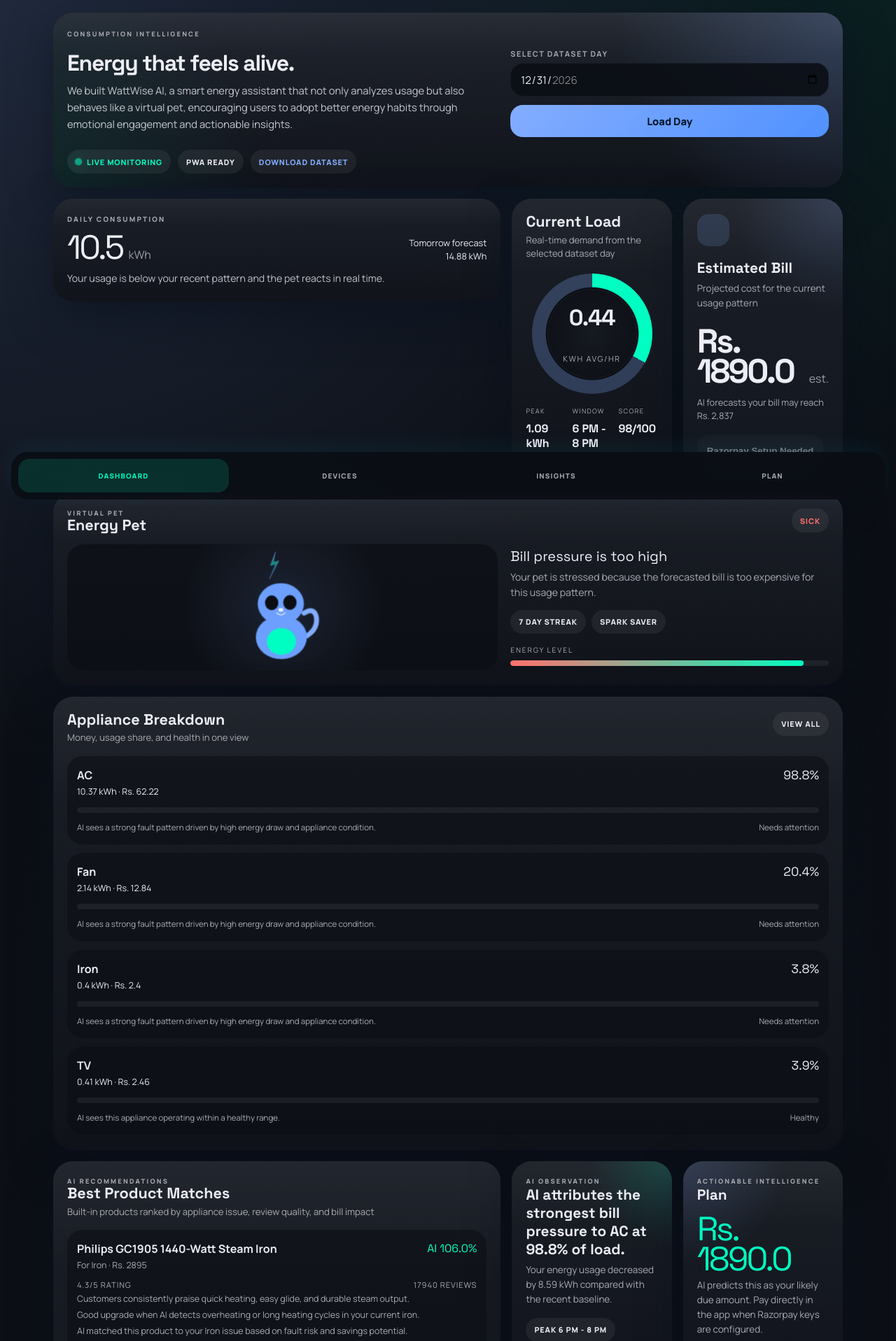
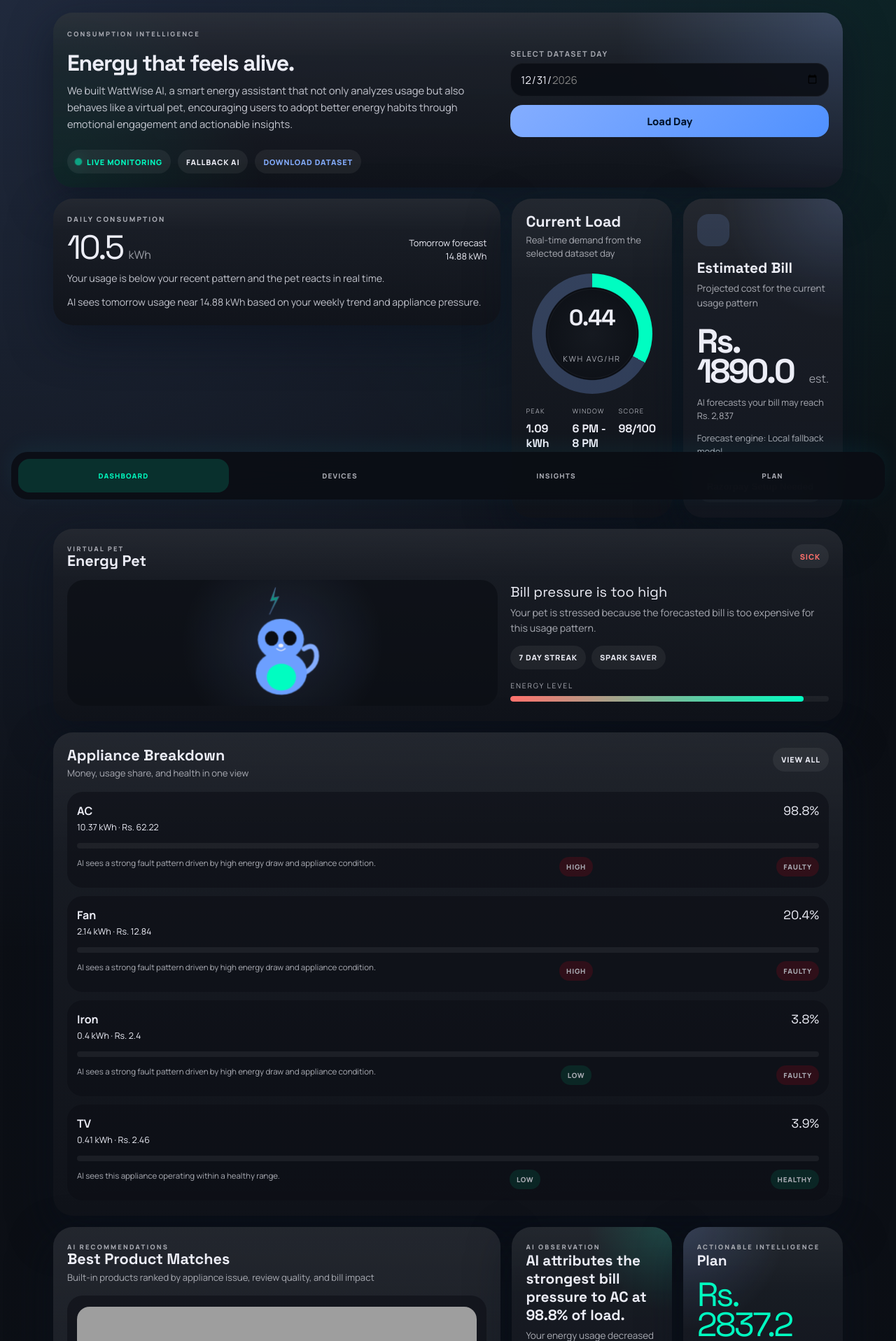
Before and after one commit to JohnBeniel45/whattwiseai, a Flask app: page / in a window 1280 px wide. Shown: the part 72-1989 px from the top of the page at 70% size. Run offline with Flask 3, Linux system fonts and the light colour scheme; some libraries are stand-ins or nearby versions; grey boxes are pictures that could not be loaded.

Commit message:
add gemini ai insights and product cards

```diff
--- a/app.py
+++ b/app.py
@@ -7,7 +7,7 @@ import hmac
 import json
 import math
 import os
-from urllib import error, request as urllib_request
+from urllib import error, parse as urllib_parse, request as urllib_request
 
 app = Flask(__name__)
 
@@ -35,6 +35,7 @@ PRODUCT_CATALOG = [
         "review_summary": "Customers consistently praise quick heating, easy glide, and durable steam output.",
         "why_it_fits": "Good upgrade when AI detects overheating or long heating cycles in your current iron.",
         "url": "https://www.amazon.in/Philips-GC1905-Steam-Iron-Blue/dp/B00TO7K5JC",
+        "image_url": "https://m.media-amazon.com/images/I/61x4kR0Q7SL._SL1500_.jpg",
     },
     {
         "id": "ac-voltas-185v-vectra",
@@ -46,6 +47,7 @@ PRODUCT_CATALOG = [
         "review_summary": "Strong reviews mention efficient cooling, inverter savings, and stable performance in Indian summers.",
         "why_it_fits": "A high-efficiency replacement when AI sees heavy AC-driven bills and cooling inefficiency.",
         "url": "https://www.amazon.in/Voltas-Adjustable-Inverter-Copper-VECTRA/dp/B0D17TV7FN",
+        "image_url": "https://m.media-amazon.com/images/I/61Wfg2f8d8L._SL1500_.jpg",
     },
 ]
 
@@ -209,6 +211,73 @@ def ai_bill_forecast(total_usage, weekly_history, appliance_rows):
     }
 
 
+def gemini_config():
+    return {
+        "api_key": os.getenv("GEMINI_API_KEY", ""),
+        "model": os.getenv("GEMINI_MODEL", "gemini-2.5-flash"),
+    }
+
+
+def extract_gemini_text(payload):
+    candidates = payload.get("candidates", [])
+    if not candidates:
+        return ""
+    parts = candidates[0].get("content", {}).get("parts", [])
+    text_segments = [part.get("text", "") for part in parts if part.get("text")]
+    return "".join(text_segments).strip()
+
+
+def gemini_generate_json(task_prompt, fallback):
+    config = gemini_config()
+    if not config["api_key"]:
+        return fallback
+
+    endpoint = (
+        f"https://generativelanguage.googleapis.com/v1beta/models/"
+        f"{config['model']}:generateContent?key={urllib_parse.quote(config['api_key'])}"
+    )
+    payload = {
+        "contents": [
+            {
+                "role": "user",
+                "parts": [
+                    {
+                        "text": (
+                            "You are WattWise AI. Return only valid JSON without markdown fences. "
+                            "Keep recommendations practical, concise, and grounded in the provided energy data.\n\n"
+                            f"{task_prompt}"
+                        )
+                    }
+                ],
+            }
+        ],
+        "generationConfig": {
+            "temperature": 0.35,
+            "responseMimeType": "application/json",
+        },
+    }
+    http_request = urllib_request.Request(
+        endpoint,
+        data=json.dumps(payload).encode("utf-8"),
+        headers={"Content-Type": "application/json"},
+        method="POST",
+    )
+    try:
+        with urllib_request.urlopen(http_request, timeout=18) as response:
+            body = json.loads(response.read().decode("utf-8"))
+    except (error.URLError, TimeoutError, json.JSONDecodeError, ValueError):
+        return fallback
+
+    text = extract_gemini_text(body)
+    if not text:
+        return fallback
+    try:
+        parsed = json.loads(text)
+    except json.JSONDecodeError:
+        return fallback
+    return parsed if isinstance(parsed, dict) else fallback
+
+
 def build_ai_training_rows():
     rows = []
     for row in DATASET_ROWS:
@@ -356,6 +425,102 @@ def recommend_products(appliance_rows, monthly_bill):
         if len(unique) == 2:
             break
     return unique
+
+
+def ai_forecast_and_product_brain(total_usage, monthly_bill, predictions, weekly_history, appliance_rows, recommendations):
+    fallback = {
+        "next_bill": predictions["next_bill"],
+        "confidence": predictions["confidence"],
+        "prediction_message": f"AI forecasts your bill may reach Rs. {predictions['next_bill']:,.0f}",
+        "usage_story": f"AI sees tomorrow usage near {predictions['tomorrow_usage']} kWh based on your weekly trend and appliance pressure.",
+        "pet_message": None,
+        "appliances": [],
+        "recommendations": [],
+    }
+    appliance_snapshot = [
+        {
+            "name": row["name"],
+            "energy_kwh": row["energy_kwh"],
+            "cost": row["cost"],
+            "share": row["share"],
+            "ai_fault_score": row["ai_fault_score"],
+            "condition": row["condition"],
+            "age": row["age"],
+            "maintenance": row["maintenance"],
+        }
+        for row in appliance_rows
+    ]
+    catalog_snapshot = [
+        {
+            "id": item["id"],
+            "category": item["category"],
+            "name": item["name"],
+            "rating": item["rating"],
+            "review_count": item["review_count"],
+            "price": item["price"],
+        }
+        for item in PRODUCT_CATALOG
+    ]
+    task_prompt = (
+        "Return JSON with keys next_bill, confidence, prediction_message, usage_story, pet_message, appliances, recommendations. "
+        "The appliances array must contain objects with keys name, usage_band, health_state, likely_issue, advice. "
+        "The recommendations array must contain objects with keys id, reason, image_caption. "
+        "Use health_state values from healthy, watch, faulty. Use usage_band values from low, normal, high. "
+        "Keep prediction_message and usage_story under 22 words each. Keep advice under 18 words.\n\n"
+        f"Total usage kWh: {total_usage}\n"
+        f"Current monthly bill estimate Rs: {monthly_bill}\n"
+        f"Local next bill forecast Rs: {predictions['next_bill']}\n"
+        f"Local tomorrow usage forecast kWh: {predictions['tomorrow_usage']}\n"
+        f"Local confidence: {predictions['confidence']}\n"
+        f"Weekly history: {json.dumps(weekly_history)}\n"
+        f"Appliances: {json.dumps(appliance_snapshot)}\n"
+        f"Candidate products: {json.dumps(catalog_snapshot)}\n"
+        f"Pre-ranked replacements: {json.dumps([item['id'] for item in recommendations])}"
+    )
+    result = gemini_generate_json(task_prompt, fallback)
+    return {
+        "next_bill": round(parse_float(result.get("next_bill"), predictions["next_bill"], minimum=1), 2),
+        "confidence": round(parse_float(result.get("confidence"), predictions["confidence"], minimum=0, maximum=1), 2),
+        "prediction_message": result.get("prediction_message") or fallback["prediction_message"],
+        "usage_story": result.get("usage_story") or fallback["usage_story"],
+        "pet_message": result.get("pet_message"),
+        "appliances": result.get("appliances") if isinstance(result.get("appliances"), list) else [],
+        "recommendations": result.get("recommendations") if isinstance(result.get("recommendations"), list) else [],
+    }
+
+
+def merge_ai_appliance_labels(appliance_rows, ai_output):
+    ai_by_name = {
+        item.get("name"): item
+        for item in ai_output
+        if isinstance(item, dict) and item.get("name")
+    }
+    for row in appliance_rows:
+        model_row = ai_by_name.get(row["name"], {})
+        row["usage_band"] = model_row.get("usage_band", "high" if row["share"] >= 18 else "normal" if row["share"] >= 8 else "low")
+        row["health_state"] = model_row.get("health_state", "faulty" if row["faulty"] else "watch" if row["ai_fault_score"] >= 0.42 else "healthy")
+        row["likely_issue"] = model_row.get("likely_issue", row["reason"])
+        row["advice"] = model_row.get("advice", "Inspect and reduce usage." if row["faulty"] else "Continue monitoring.")
+    return appliance_rows
+
+
+def merge_ai_recommendations(recommendations, ai_output):
+    ai_by_id = {
+        item.get("id"): item
+        for item in ai_output
+        if isinstance(item, dict) and item.get("id")
+    }
+    merged = []
+    for item in recommendations:
+        model_item = ai_by_id.get(item["id"], {})
+        merged.append(
+            {
+                **item,
+                "reason": model_item.get("reason", item["insight"]),
+                "image_caption": model_item.get("image_caption", f"{item['category']} replacement recommended by WattWise AI."),
+            }
+        )
+    return merged
 
 
 def appliance_analysis(appliances, total_usage, monthly_bill):
@@ -554,15 +719,30 @@ def index():
     appliance_rows, appliance_alerts, product_recommendations, faulty_rows, usage_reasons = appliance_analysis(appliances, total_usage, monthly_bill)
     predictions = ai_bill_forecast(total_usage, weekly_history, appliance_rows)
     pet_status, pet_message, pet_meter, pet_alert = ai_pet_response(monthly_bill, total_usage, predictions)
+    gemini_brain = ai_forecast_and_product_brain(
+        total_usage,
+        monthly_bill,
+        predictions,
+        weekly_history,
+        appliance_rows,
+        product_recommendations,
+    )
+    predictions["next_bill"] = gemini_brain["next_bill"]
+    predictions["confidence"] = gemini_brain["confidence"]
+    product_recommendations = merge_ai_recommendations(product_recommendations, gemini_brain["recommendations"])
+    appliance_rows = merge_ai_appliance_labels(appliance_rows, gemini_brain["appliances"])
     usage_change = explain_usage_change(total_usage, predictions, appliance_rows)
     personalized_tips = build_personalized_tips(appliance_rows, peak_window, saving_mode, predictions)
     alerts = build_alerts(total_usage, peak_usage, average_usage, appliance_alerts, pet_status, monthly_bill)
     streak, pet_badge = build_pet_rewards(score, weekly_history)
     dataset_summary = get_dataset_summary()
     razorpay_ready = bool(razorpay_config()["key_id"] and razorpay_config()["key_secret"])
+    gemini_ready = bool(gemini_config()["api_key"])
 
     suggestion = "WattWise AI acts like a smart energy pet. Keep checking in so it can warn you early, coach better habits, and reduce your bill."
-    prediction_message = f"AI forecasts your bill may reach Rs. {predictions['next_bill']:,.0f}"
+    prediction_message = gemini_brain["prediction_message"]
+    if gemini_brain["pet_message"]:
+        pet_message = gemini_brain["pet_message"]
     home_story = (
         "We built WattWise AI, a smart energy assistant that not only analyzes usage but also behaves like a virtual pet, "
         "encouraging users to adopt better energy habits through emotional engagement and actionable insights."
@@ -601,6 +781,8 @@ def index():
         pet_badge=pet_badge,
         home_story=home_story,
         usage_reasons=usage_reasons,
+        gemini_ready=gemini_ready,
+        usage_story=gemini_brain["usage_story"],
         dataset_summary=dataset_summary,
         dataset_row=dataset_row,
         available_dates=available_dates,
--- a/static/style.css
+++ b/static/style.css
@@ -679,10 +679,42 @@ body {
   margin-top: 12px;
   font-size: 0.72rem;
   line-height: 1.5;
+  flex-wrap: wrap;
 }
 
 .fault-text {
   color: var(--danger);
+}
+
+.usage-band,
+.health-pill {
+  display: inline-flex;
+  align-items: center;
+  min-height: 28px;
+  padding: 0 10px;
+  border-radius: 999px;
+  font-size: 0.62rem;
+  letter-spacing: 0.08em;
+  text-transform: uppercase;
+  font-weight: 800;
+}
+
+.usage-low,
+.health-healthy {
+  background: rgba(0, 108, 81, 0.24);
+  color: #9ff6d8;
+}
+
+.usage-normal,
+.health-watch {
+  background: rgba(132, 173, 255, 0.16);
+  color: #d5e5ff;
+}
+
+.usage-high,
+.health-faulty {
+  background: rgba(159, 5, 25, 0.22);
+  color: #ffc0bc;
 }
 
 .observation-card {
@@ -734,6 +766,20 @@ body {
   box-shadow: inset 0 0 0 1px rgba(255, 113, 108, 0.18);
 }
 
+.device-ai-line {
+  display: flex;
+  align-items: center;
+  gap: 8px;
+  flex-wrap: wrap;
+  margin-top: 12px;
+}
+
+.device-ai-copy {
+  color: var(--muted);
+  font-size: 0.74rem;
+  line-height: 1.5;
+}
+
 .device-grid {
   display: grid;
   gap: 12px;
@@ -766,6 +812,16 @@ body {
   padding: 16px 14px;
   border-radius: 22px;
   background: rgba(11, 14, 20, 0.56);
+}
+
+.recommendation-image {
+  width: 100%;
+  aspect-ratio: 16 / 10;
+  object-fit: cover;
+  display: block;
+  border-radius: 18px;
+  margin-bottom: 14px;
+  background: rgba(255,255,255,0.04);
 }
 
 .recommendation-top,
--- a/templates/index.html
+++ b/templates/index.html
@@ -46,7 +46,7 @@
         </div>
         <div class="hero-meta">
           <span class="meta-chip live-chip"><span class="live-dot"></span>Live Monitoring</span>
-          <span class="meta-chip">PWA Ready</span>
+          <span class="meta-chip">{% if gemini_ready %}Gemini AI Active{% else %}Fallback AI{% endif %}</span>
           <a class="meta-chip ghost-chip" href="{{ url_for('download_dataset') }}">Download Dataset</a>
         </div>
       </section>
@@ -61,6 +61,7 @@
           <div class="kpi-note">Tomorrow forecast {{ predictions.tomorrow_usage }} kWh</div>
         </div>
         <p class="kpi-sub">Your usage is {% if usage_change.direction == "decreased" %}below{% else %}above{% endif %} your recent pattern and the pet reacts in real time.</p>
+        <p class="kpi-sub">{{ usage_story }}</p>
       </section>
 
       <section class="grid-duo">
@@ -95,6 +96,7 @@
             <span>est.</span>
           </div>
           <div class="trend-text">{{ prediction_message }}</div>
+          <div class="trend-text">Forecast engine: {% if gemini_ready %}Gemini AI live{% else %}Local fallback model{% endif %}</div>
           <button class="secondary-action" type="button" id="pay-now-btn" data-amount="{{ due_amount }}" {% if not razorpay_ready %}disabled{% endif %}>
             {% if razorpay_ready %}Pay Due Amount{% else %}Razorpay Setup Needed{% endif %}
           </button>
@@ -202,8 +204,9 @@
               <div class="breakdown-fill {% if appliance.faulty %}faulty{% endif %}" style="width: {{ appliance.share }}%;"></div>
             </div>
             <div class="breakdown-meta">
-              <span>{{ appliance.reason }}</span>
-              <span class="{% if appliance.faulty %}fault-text{% endif %}">{% if appliance.faulty %}Needs attention{% else %}Healthy{% endif %}</span>
+              <span>{{ appliance.likely_issue }}</span>
+              <span class="usage-band usage-{{ appliance.usage_band }}">{{ appliance.usage_band | upper }}</span>
+              <span class="health-pill health-{{ appliance.health_state }}">{{ appliance.health_state | upper }}</span>
             </div>
           </article>
           {% endfor %}
@@ -221,6 +224,7 @@
         <div class="recommendation-list">
           {% for recommendation in recommendations %}
           <article class="recommendation-card">
+            <img class="recommendation-image" src="{{ recommendation.image_url }}" alt="{{ recommendation.image_caption }}" loading="lazy" referrerpolicy="no-referrer" />
             <div class="recommendation-top">
               <div>
                 <h3>{{ recommendation.name }}</h3>
@@ -234,7 +238,7 @@
             </div>
             <p class="recommendation-text">{{ recommendation.review_summary }}</p>
             <p class="recommendation-text">{{ recommendation.why_it_fits }}</p>
-            <p class="recommendation-text">{{ recommendation.insight }}</p>
+            <p class="recommendation-text">{{ recommendation.reason }}</p>
             <a class="ghost-link" href="{{ recommendation.url }}" target="_blank" rel="noreferrer">Open Product</a>
           </article>
           {% endfor %}
@@ -260,7 +264,7 @@
         <article id="plan-section" class="panel plan-card">
           <div class="eyebrow">Actionable Intelligence</div>
           <h2>Plan</h2>
-          <div class="savings-number">Rs. {{ monthly_bill }}</div>
+          <div class="savings-number">Rs. {{ due_amount }}</div>
           <p>AI predicts this as your likely due amount. Pay directly in the app when Razorpay keys are configured.</p>
           <div class="plan-meta">
             <span class="meta-chip">AI confidence {{ (predictions.confidence * 100) | round(0) }}%</span>
@@ -290,6 +294,11 @@
                 <div class="device-sub">{{ appliance.energy_kwh }} kWh · Rs. {{ appliance.cost }}</div>
               </div>
               <span class="status-pill status-{{ 'sick' if appliance.faulty else 'happy' }}">{{ 'FAULT' if appliance.faulty else 'OK' }}</span>
+            </div>
+            <div class="device-ai-line">
+              <span class="usage-band usage-{{ appliance.usage_band }}">{{ appliance.usage_band | upper }}</span>
+              <span class="health-pill health-{{ appliance.health_state }}">{{ appliance.health_state | upper }}</span>
+              <span class="device-ai-copy">{{ appliance.advice }}</span>
             </div>
             <div class="device-grid">
               <label>
@@ -361,9 +370,9 @@
           {% endfor %}
           {% for recommendation in recommendations %}
           <div class="alert-card tip">
-            <strong>{{ recommendation.message }}</strong>
+            <strong>{{ recommendation.name }}</strong>
             <span>{{ recommendation.reason }}</span>
-            <a class="ghost-link" href="{{ recommendation.link }}" target="_blank" rel="noreferrer">Open shopping suggestion</a>
+            <a class="ghost-link" href="{{ recommendation.url }}" target="_blank" rel="noreferrer">Open shopping suggestion</a>
           </div>
           {% endfor %}
         </div>
```
